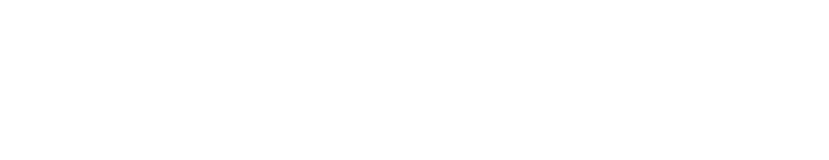
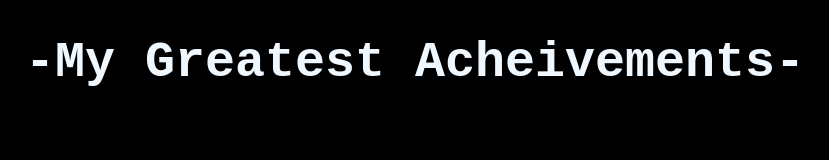
Before and after one commit to AurorinX7/PortfolioPage, a plain HTML site: page index2.html in a window 1280 px wide. Shown: the whole page, without its empty margins (225-1054 px from the left). Drawn offline with Linux system fonts and the light colour scheme.

Commit message:
creating new pages

```diff
--- /dev/null
+++ b/acheivements.css
@@ -0,0 +1,31 @@
+body {
+    background-color: black;
+    color: aliceblue;
+}
+
+* {
+    font-family: monospace;
+}
+
+#heading {
+    text-align: center;
+    font-size: 50px;
+    position: relative; /* Required for the pseudo-element */
+    color: aliceblue;
+}
+
+#heading::after {
+    content: '';
+    position: absolute;
+    bottom: 0;
+    left: 50%;
+    width: 0;
+    height: 2px;
+    background-color: aliceblue;
+    transition: width 0.7s;
+    transform: translateX(-50%);
+}
+
+#heading:hover::after {
+    width: 40%;
+}
--- a/index2.html
+++ b/index2.html
@@ -0,0 +1,12 @@
+<!DOCTYPE html>
+<html lang="en">
+<head>
+    <meta charset="UTF-8">
+    <meta name="viewport" content="width=device-width, initial-scale=1.0">
+    <title>Acheivements section</title>
+    <link rel="stylesheet" href="acheivements.css"
+</head>
+<body>
+    <h1 id="heading"> -My Greatest Acheivements- </h1>
+</body>
+</html>
```
Also changed, not shown: index.html (+4 -4 lines), style.css (+9 -3 lines).
